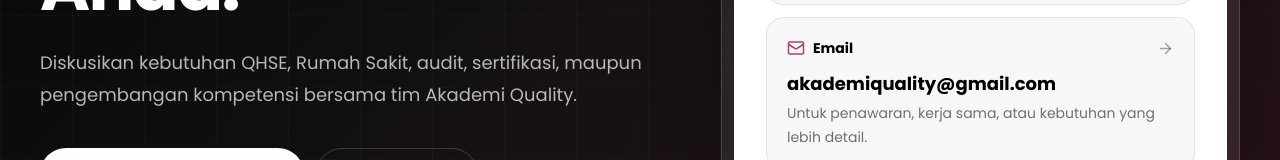
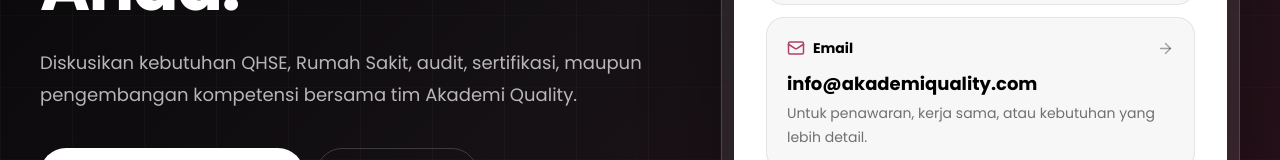
Before and after one commit to AgufSamudra/akademiquality, a Next.js app: page /kontak in a window 1280 px wide. Shown: the part 521-681 px from the top of the page. Built offline with nearby package versions, Linux system fonts and the light colour scheme.

Commit message:
feat: add email business for aq

```diff
--- a/src/app/kontak/page.tsx
+++ b/src/app/kontak/page.tsx
@@ -16,7 +16,7 @@
 
 const contactChannels = [
   { icon: MessageCircle, title: "WhatsApp", value: "0895-0763-9360", note: "Chat langsung dengan Sarah untuk konsultasi cepat.", href: whatsappHref },
-  { icon: Mail, title: "Email", value: "akademiquality@gmail.com", note: "Untuk penawaran, kerja sama, atau kebutuhan yang lebih detail.", href: "mailto:akademiquality@gmail.com" },
+  { icon: Mail, title: "Email", value: "info@akademiquality.com", note: "Untuk penawaran, kerja sama, atau kebutuhan yang lebih detail.", href: "mailto:info@akademiquality.com" },
 ];
 
 const steps = [
@@ -39,7 +39,7 @@
             <p className="mt-6 max-w-[650px] text-[17px] leading-[1.8] text-white/70 md:text-[18px]">Diskusikan kebutuhan QHSE, Rumah Sakit, audit, sertifikasi, maupun pengembangan kompetensi bersama tim Akademi Quality.</p>
             <div className="mt-9 flex flex-wrap gap-3">
               <a className="inline-flex items-center gap-2 rounded-full bg-white px-6 py-3.5 text-[15px] font-semibold text-black transition-transform hover:-translate-y-0.5" href={whatsappHref} rel="noreferrer" target="_blank">Konsultasi via WhatsApp <ArrowRight size={17} /></a>
-              <a className="inline-flex items-center gap-2 rounded-full border border-white/18 px-6 py-3.5 text-[15px] font-semibold text-white transition-colors hover:bg-white/10" href="mailto:akademiquality@gmail.com">Kirim email <Mail size={17} /></a>
+              <a className="inline-flex items-center gap-2 rounded-full border border-white/18 px-6 py-3.5 text-[15px] font-semibold text-white transition-colors hover:bg-white/10" href="mailto:info@akademiquality.com">Kirim email <Mail size={17} /></a>
             </div>
             <div className="mt-10 flex flex-wrap gap-x-7 gap-y-3 text-sm text-white/66"><span className="flex items-center gap-2"><CheckCircle2 className="text-[#f3a3c0]" size={17} /> Respon konsultatif</span><span className="flex items-center gap-2"><CheckCircle2 className="text-[#f3a3c0]" size={17} /> Online & offline</span></div>
           </div>
```
Also changed, not shown: 1 other file (tests, documents, lock files or other folders).
